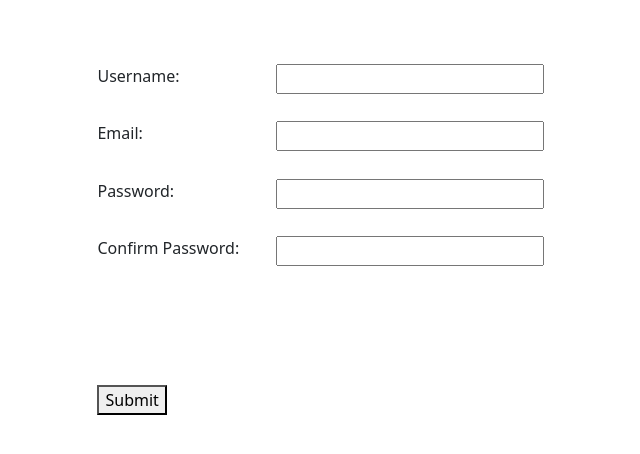
After one commit to mrahmatm/csc578_grp, a PHP site: the page made by sign up.php in a window 1280 px wide. The commit adds this page. Shown: the top 454 px of the page, without its empty margins (12-652 px from the left). Run offline with PHP 8.4, Linux system fonts and the light colour scheme.

Commit message:
password strength (local)

```diff
--- a/index.php
+++ b/index.php
@@ -8,7 +8,7 @@
 
     <!-- bootstrap -->
     <link href="bootstrap-5.2.0-beta1-dist/css/bootstrap.css" rel="stylesheet">
-    <script src="bootstrap/bootstrap-5.2.0-beta1-dist/js/bootstrap.bundle.js"></script>
+    <script src="bootstrap-5.2.0-beta1-dist/js/bootstrap.bundle.js"></script>
 </head>
 <body>
     <h1>meow</h1>
--- /dev/null
+++ b/scripts.js
@@ -0,0 +1,58 @@
+function checkConfirmPass(){
+    var target=document.getElementById("inputPassword").value;
+    var target1=document.getElementById("inputConfirmPassword").value;
+
+    if(target1 === target){
+        //alert("is equal now!");
+        //document.getElementById("checkStr").disabled = false;
+        document.getElementById("feedbackPassword").innerHTML = "";
+    }else{
+        document.getElementById("feedbackPassword").innerHTML = "x sama anat";
+        //document.getElementById("checkStr").disabled = true;
+    }
+}
+
+function checkPasswordStr(input){
+        var strength = 0;
+        var feedback = document.getElementById("passStrFeedback");
+        const specialChars = /[`!@#$%^&*()_+\-=\[\]{};':"\\|,.<>\/?~]/;
+
+        feedback.innerHTML = "Password Strength: ";
+        //alert("Strength: "+strength);
+
+        if(specialChars.test(input)){
+            strength++;
+            //alert("Strength: "+strength);
+        }
+
+        if(/[a-z]/i.test(input)){
+            strength++;
+            //alert("Strength: "+strength);
+        }
+
+        if(/\d/.test(input)){
+            strength++;
+            //alert("Strength: "+strength);
+        }
+
+        if(input.length > 5){
+            strength++;
+            //alert("Strength: "+strength);
+        }
+
+        if(input.length > 7){
+            strength++;
+            //alert("Strength: "+strength);
+        }
+
+        if(strength == 5)
+            feedback.innerHTML += "Very Strong!";
+        else if(strength == 4)
+                feedback.innerHTML += "Strong!";
+        else if(strength == 3)
+            feedback.innerHTML += "Medium!";
+        else if(strength == 2)
+            feedback.innerHTML += "Weak!";
+        else if(strength < 2)
+            feedback.innerHTML += "Very Weak!";
+    }
--- /dev/null
+++ b/sign up.php
@@ -0,0 +1,52 @@
+<!DOCTYPE html>
+<html lang="en">
+<head>
+    <meta charset="UTF-8">
+    <meta http-equiv="X-UA-Compatible" content="IE=edge">
+    <meta name="viewport" content="width=device-width, initial-scale=1.0">
+    <title>Document</title>
+
+    <!-- bootstrap -->
+    <link href="bootstrap-5.2.0-beta1-dist/css/bootstrap.css" rel="stylesheet">
+    <script src="bootstrap-5.2.0-beta1-dist/js/bootstrap.bundle.js"></script>
+
+    <link href="style.css" rel="stylesheet">
+    <script src="scripts.js"></script>
+</head>
+<body>
+    <form action="" id="frmSubmit">
+        <div class="container">
+            <div class="inputContainer">
+            <label for="inputUsername">Username: </label>
+            <input type="text" id="inputUsername" class="alignRight inputBoxText">
+            <div id="feedbackUsername" style="color:red"></div>
+            </div>
+            <div class="inputContainer">
+            <label for="inputEmail">Email: </label>
+            <input type="text" id="inputEmail" class="alignRight inputBoxText">
+            <div id="feedbackEmail" style="color:red"></div>
+            </div>
+            <div class="inputContainer">
+                <label for="inputPassword">Password: </label>
+                <input type="password" id="inputPassword" class="alignRight inputBoxText"
+                onkeyup="checkConfirmPass(); checkPasswordStr(this.value)">
+            </div>
+            <div class="inputContainer">
+                <label for="inputConfirmPassword">Confirm Password: </label>
+                <input type="password" id="inputConfirmPassword" class="alignRight inputBoxText"
+                onkeyup="checkConfirmPass()">
+                <div id="feedbackPassword" style="color:red"></div>
+            </div>
+            <div class="inputContainer">
+                <div id="passStrFeedback"></div>
+            </div>
+            <div class="inputContainer">
+                <div class="vertical-center">
+                    <button id="btnSubmit">Submit</button>
+                </div>
+            </div>
+
+        </div>
+    </form>
+</body>
+</html>
--- /dev/null
+++ b/style.css
@@ -0,0 +1,30 @@
+.container{
+    margin: 5% 5%;
+    width: auto;
+}
+
+.inputContainer{
+    margin: 3%;
+    width: 40%;
+}
+
+.alignRight{
+    float: right;
+}
+
+.inputBoxText{
+    width: 60%;
+}
+
+.errorText{
+    font-style: italic;
+    color: rgb(255, 0, 0);
+}
+
+.vertical-center {
+    margin: 0;
+    position: absolute;
+    top: 50%;
+    -ms-transform: translateY(-50%);
+    transform: translateY(-50%);
+}
```
Also changed, not shown: connect.php (added, +28 -0 lines), db.php (added).
